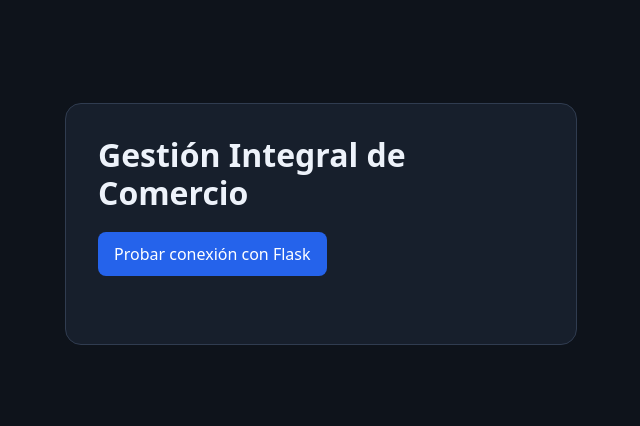
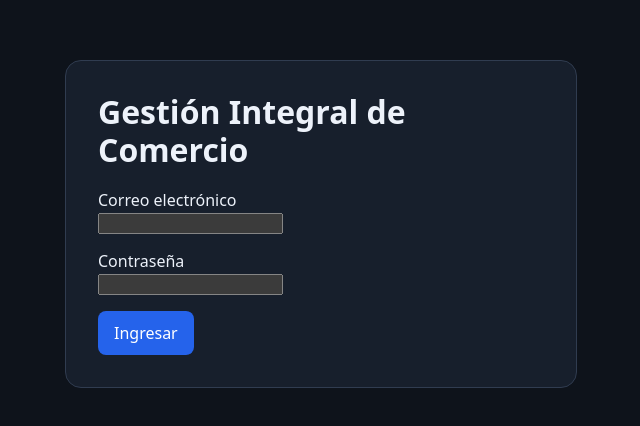
Before and after one commit to Tierrita/Gestion-Integral-de-Comercio, a React app in the folder Frontend/: page / in a window 1280 px wide. Shown: the part 176-602 px from the top of the page, without its empty margins (319-959 px from the left). Built offline with nearby package versions, Linux system fonts and the light colour scheme; the HTML template or start-up script is replaced by a standard one.

Commit message:
feat(frontend): integrar login con Flask

```diff
--- a/Frontend/src/App.jsx
+++ b/Frontend/src/App.jsx
@@ -2,34 +2,89 @@ import { useState } from 'react'
 import { api } from './shared/api/client.js'
 
 export default function App() {
-  const [checking, setChecking] = useState(false)
-  const [message, setMessage] = useState('')
+  const [submitting, setSubmitting] = useState(false)
+  const [errorMessage, setErrorMessage] = useState('')
+  const [profile, setProfile] = useState(null)
 
-  async function checkConnection() {
-    setChecking(true)
-    setMessage('')
+  async function handleLogin(event) {
+    event.preventDefault()
+    if (submitting) return
+
+    const form = event.currentTarget
+    const fields = new FormData(form)
+
+    setSubmitting(true)
+    setErrorMessage('')
 
     try {
-      const { data } = await api.get('/')
-      setMessage(data?.message ?? 'La API devolvió una respuesta inesperada.')
+      const { data } = await api.post('/auth/login', {
+        email: fields.get('email').trim(),
+        password: fields.get('password'),
+      })
+
+      if (!data?.token || !data.usuario || !data.comercio) {
+        setErrorMessage('La API devolvió una respuesta de acceso incompleta.')
+        return
+      }
+
+      form.reset()
+      setProfile({
+        name: data.usuario.nombre_completo || data.usuario.email,
+        business: data.comercio.nombre_comercio,
+      })
     } catch (error) {
-      setMessage(
-        error.response
-          ? `La API o el proxy respondió con HTTP ${error.response.status}.`
-          : 'No se pudo obtener respuesta. Revisá que Vite y Flask estén activos.',
-      )
+      const status = error.response?.status
+
+      if (status === 400 || status === 403) {
+        setErrorMessage(error.response.data?.error || 'Flask rechazó el acceso.')
+      } else if (!status || status === 502 || status === 504) {
+        setErrorMessage('No se pudo conectar con Flask. Verificá que esté activo.')
+      } else {
+        setErrorMessage('No pudimos iniciar sesión. Volvé a intentar.')
+      }
     } finally {
-      setChecking(false)
+      setSubmitting(false)
     }
   }
 
   return (
     <main>
       <h1>Gestión Integral de Comercio</h1>
-      <button type="button" onClick={checkConnection} disabled={checking}>
-        {checking ? 'Comprobando…' : 'Probar conexión con Flask'}
-      </button>
-      <p role="status">{message}</p>
+
+      {profile ? (
+        <p role="status">
+          Acceso verificado para {profile.name} en {profile.business}.
+        </p>
+      ) : (
+        <form onSubmit={handleLogin}>
+          <p>
+            <label htmlFor="email">Correo electrónico</label>
+            <br />
+            <input
+              id="email"
+              name="email"
+              type="email"
+              autoComplete="username"
+              required
+            />
+          </p>
+          <p>
+            <label htmlFor="password">Contraseña</label>
+            <br />
+            <input
+              id="password"
+              name="password"
+              type="password"
+              autoComplete="current-password"
+              required
+            />
+          </p>
+          <button type="submit" disabled={submitting}>
+            {submitting ? 'Ingresando…' : 'Ingresar'}
+          </button>
+          {errorMessage && <p role="alert">{errorMessage}</p>}
+        </form>
+      )}
     </main>
   )
 }
```
